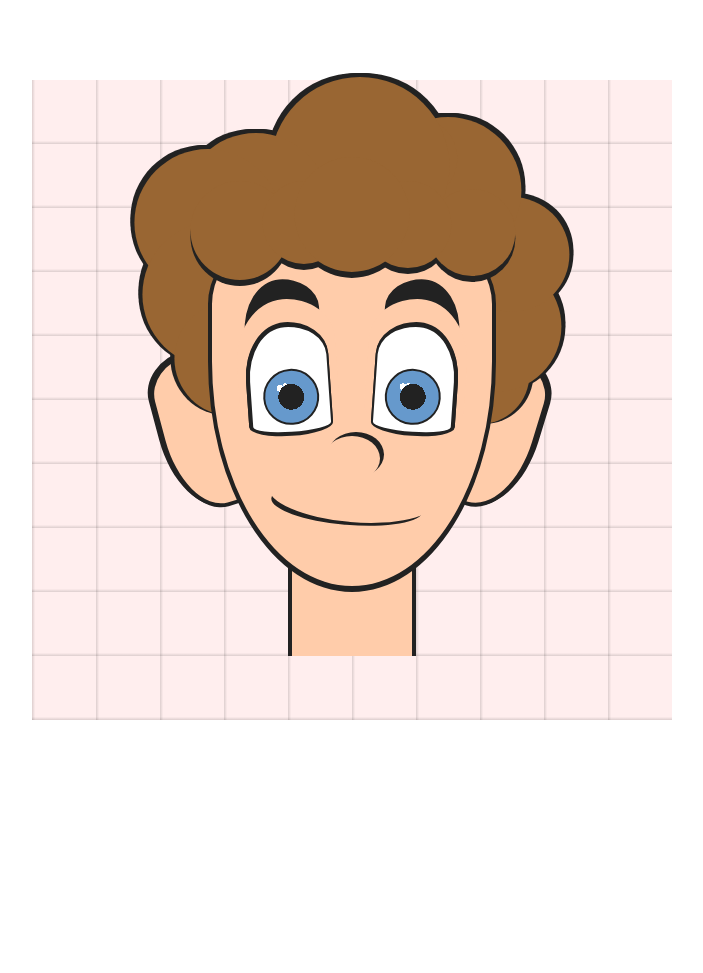
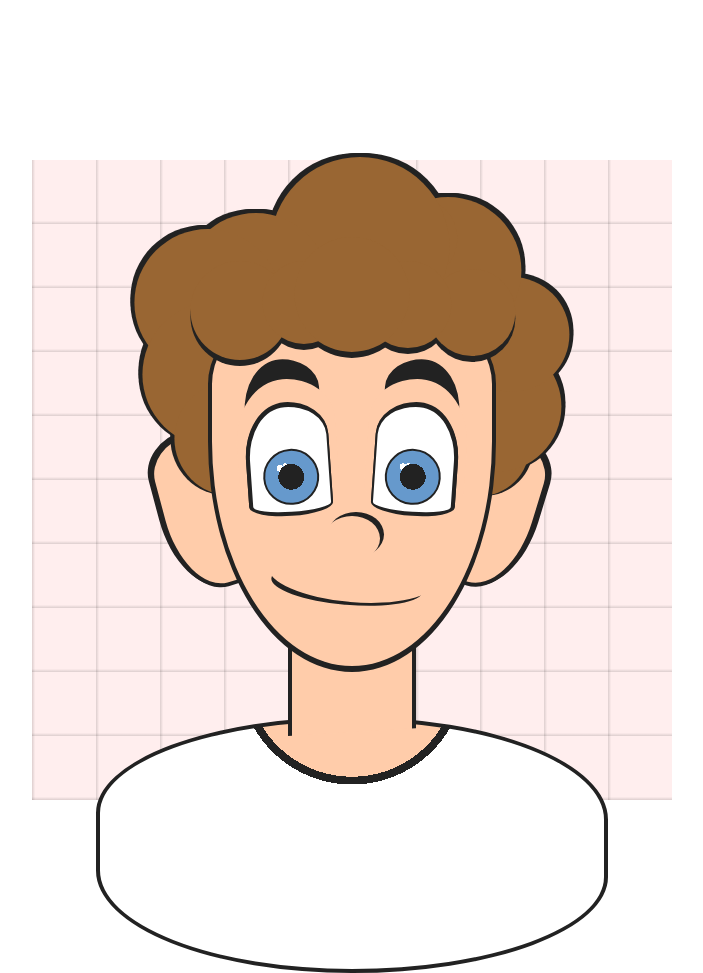
Before and after one commit to shubhamraichandel/lampoon, a plain HTML site: page index.html in a window 1280 px wide. Shown: the whole page, without its empty margins (288-991 px from the left). Before the commit the page ends 800 px from the top, so only its background shows below. Drawn offline with Linux system fonts and the light colour scheme.

Commit message:
added body

```diff
--- a/index.html
+++ b/index.html
@@ -9,6 +9,7 @@
   </head>
   <body>
     <div class="cartoon">
+      <div class="body"></div>
       <div class="ear"></div>
       <div class="ear"></div>
       <div class="neck"></div>
--- a/style.css
+++ b/style.css
@@ -4,20 +4,26 @@ GitHub : https://github.com/shubhamraichandel
 Production: https://lampoon.vercel.app
 */
 
+html,
+body {
+  overflow: hidden;
+}
+
 .cartoon {
   --skin: #fca;
   --hair: #963;
   --line: #222;
   --iris: #69c;
+  --shirt: #fff;
   height: 80vmin;
   width: 80vmin;
   background: #f001;
   background-image: repeating-linear-gradient(#0000 0 9.5%, #0002 10%),
     repeating-linear-gradient(to left, #0000 0 9.5%, #0002 10%);
   position: absolute;
-  top: 50%;
+  bottom: 0%;
   left: 50%;
-  transform: translate(-50%, -50%);
+  transform: translate(-50%, 0%);
   color: var(--line);
 }
 
@@ -129,6 +135,7 @@ Production: https://lampoon.vercel.app
   transform: translate(-50%);
   border: 0.5vmin solid;
   border-bottom: 0;
+  clip-path: polygon(0 0, 0 100%, 100% 94%, 100% 0);
 }
 
 .hair-top,
@@ -152,5 +159,23 @@ Production: https://lampoon.vercel.app
   box-shadow: -15vmin 18vmin, -17vmin 10vmin 0 2vmin, -18vmin 1vmin 0 2vmin,
     -12vmin -1vmin 0 2vmin, 1vmin -6vmin 0 4vmin, 8vmin -7vmin 0 -2vmin,
     12vmin -3vmin 0 2vmin, 20vmin 5vmin, 18vmin 14vmin 0 1vmin,
-    16vmin 20vmin 0 -1vmin;
+    16vmin 19vmin 0 -1vmin;
 }
+
+.body {
+  height: 40%;
+  width: 80%;
+  background: var(--shirt);
+  top: 87%;
+  left: 50%;
+  transform: translate(-50%, 0);
+  border: 0.5vmin solid;
+  border-radius: 100%/ 75% 80%;
+  box-shadow: 0vmin -0.5vmin 0 0 0.25vmin;
+  background-image: radial-gradient(
+    circle at 50% -20%,
+    var(--skin) 27%,
+    var(--line) 0 29%,
+    transparent 0
+  );
+}
```
